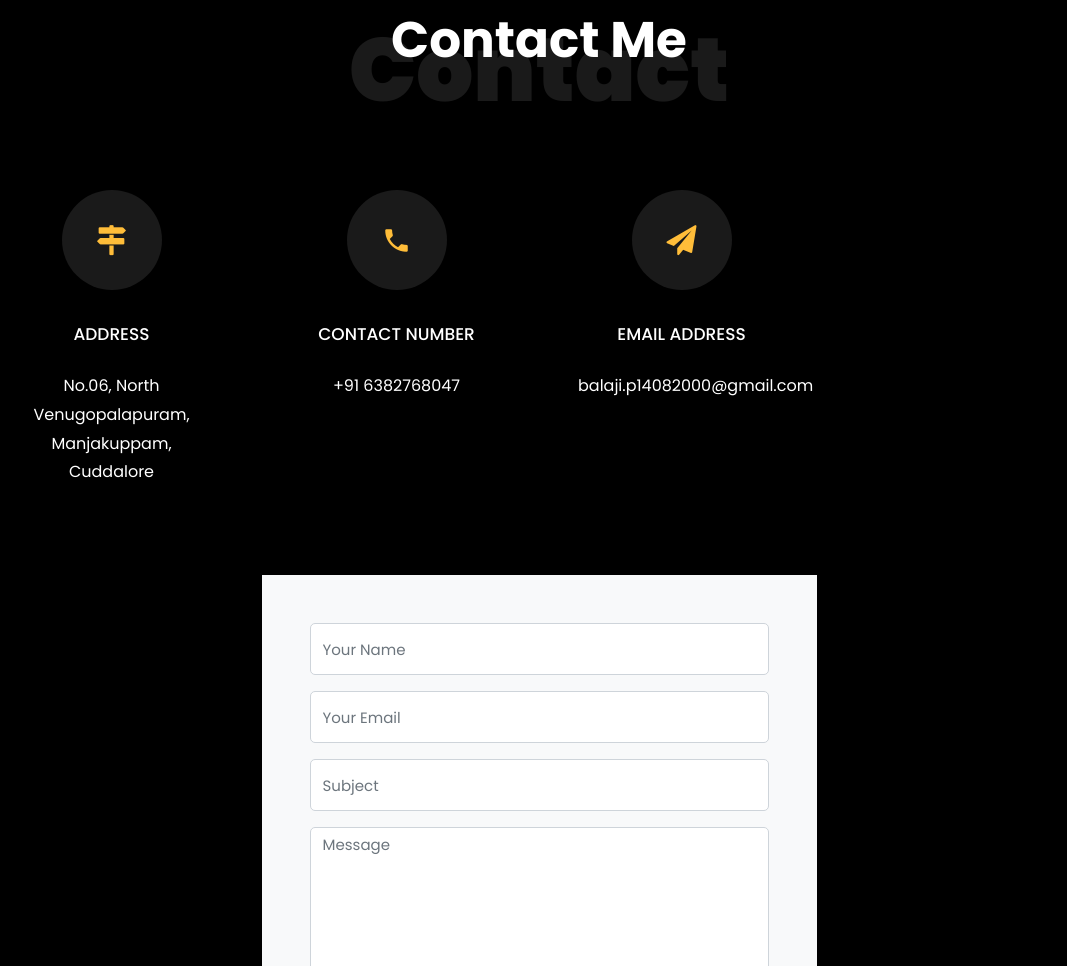
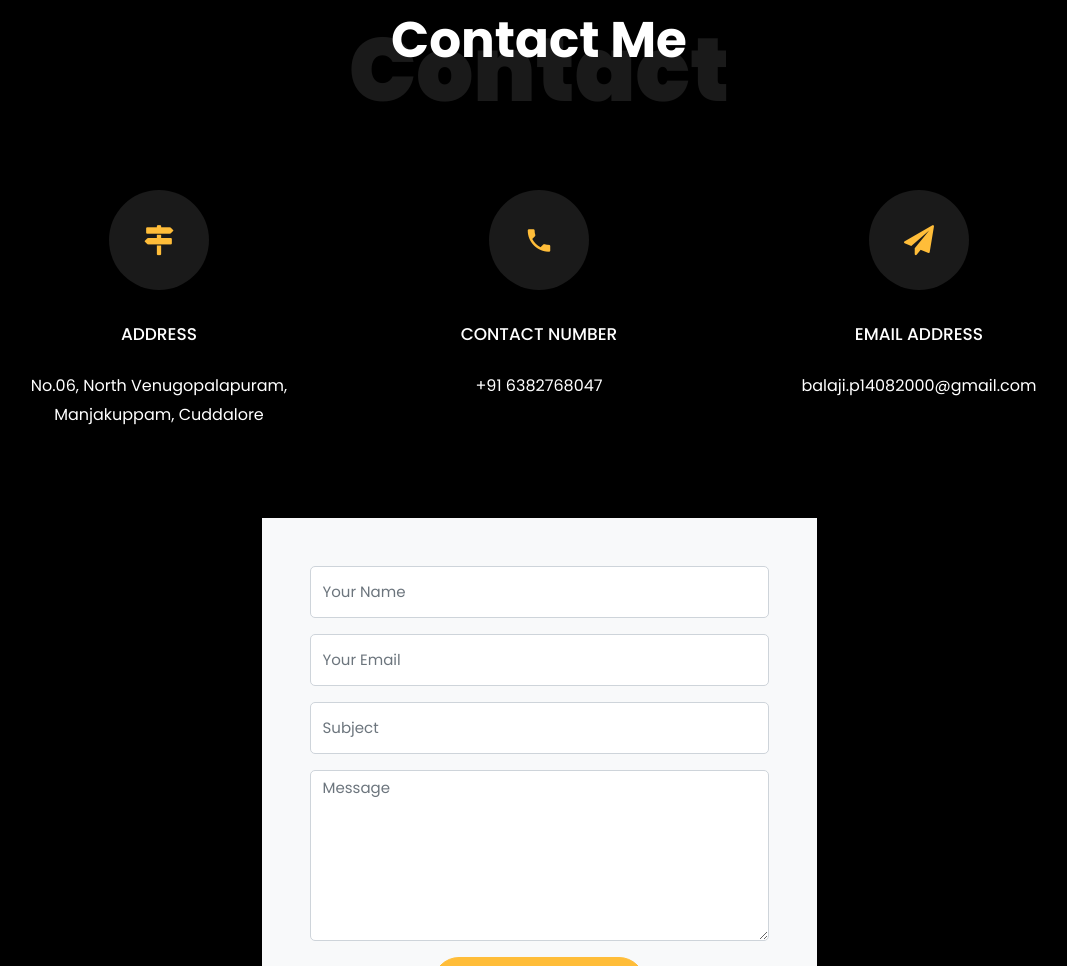
Before and after one commit to Balaji-ReactDev/Balaji1404, a plain HTML site: page index.html in a window 1280 px wide. Shown: the part 5687-6653 px from the top of the page, without its empty margins (101-1168 px from the left). Drawn offline with Linux system fonts and the light colour scheme; files whose address does not match are found by name.

Commit message:
Update index.html

```diff
--- a/index.html
+++ b/index.html
@@ -446,7 +446,7 @@
         </div>
 
         <div class="row d-flex contact-info mb-5">
-          <div class="col-md-6 col-lg-3 d-flex ftco-animate">
+          <div class="col-md-6 col-lg-4 d-flex ftco-animate">
           	<div class="align-self-stretch box p-4 text-center txt_whit">
           		<div class="icon d-flex align-items-center justify-content-center">
           			<span class="icon-map-signs"></span>
@@ -455,7 +455,7 @@
 	            <p>No.06, North Venugopalapuram, Manjakuppam, Cuddalore</p>
 	          </div>
           </div>
-          <div class="col-md-6 col-lg-3 d-flex ftco-animate">
+          <div class="col-md-6 col-lg-4 d-flex ftco-animate">
           	<div class="align-self-stretch box p-4 text-center">
           		<div class="icon d-flex align-items-center justify-content-center">
           			<span class="icon-phone2"></span>
@@ -464,7 +464,7 @@
 	            <p><a href="tel://1234567920">+91 6382768047</a></p>
 	          </div>
           </div>
-          <div class="col-md-6 col-lg-3 d-flex ftco-animate">
+          <div class="col-md-6 col-lg-4 d-flex ftco-animate">
           	<div class="align-self-stretch box p-4 text-center">
           		<div class="icon d-flex align-items-center justify-content-center">
           			<span class="icon-paper-plane"></span>
```
